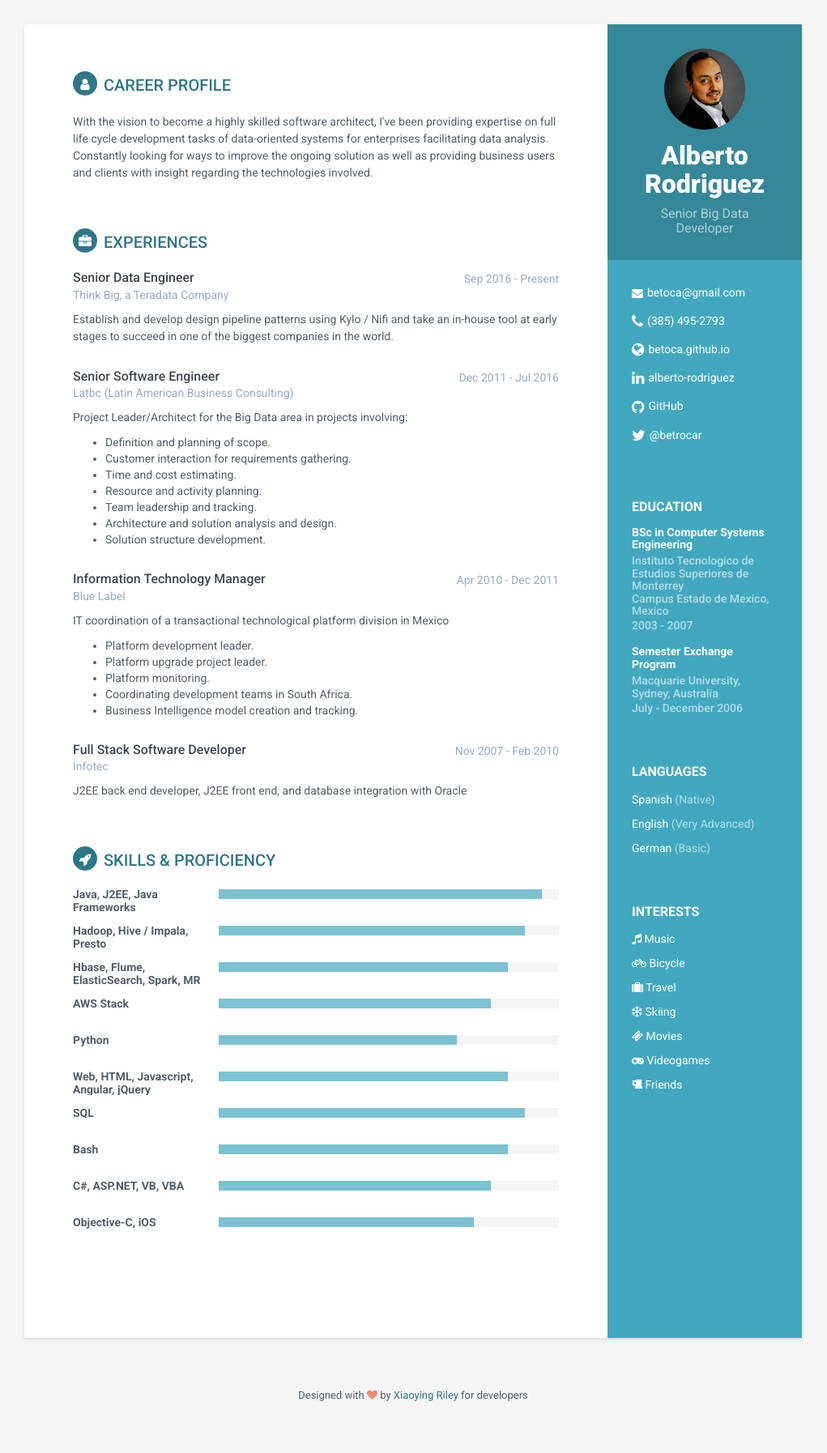
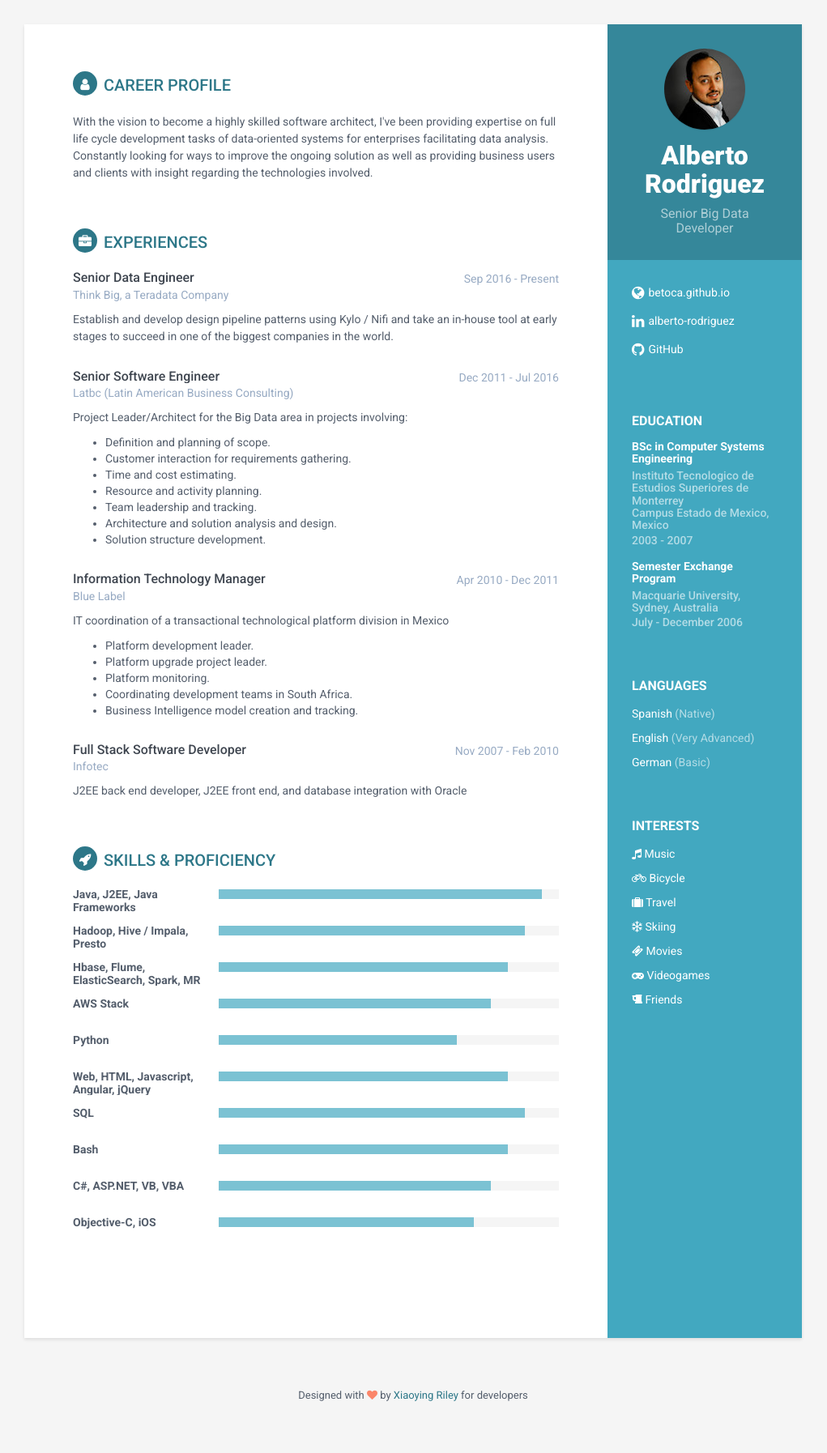
Before and after one commit to betoca/betoca.github.io, a Jekyll site: the page built from index.html, in a window 1280 px wide. Shown: the whole page at 81% size, without its empty margins (130-1151 px from the left). Built offline with Jekyll 4.4.1, drawn with Linux system fonts in a browser that asks for light colours; part of the change alters nothing that is shown.

Commit message:
Update _config.yml

```diff
--- a/_config.yml
+++ b/_config.yml
@@ -17,12 +17,12 @@ pic: profile.jpg  #place a 100x100 picture inside /assets/images/ folder and pro
 summary: "With the vision to become a highly skilled software architect, I've been providing expertise on full life cycle development tasks of data-oriented systems for enterprises facilitating data analysis. Constantly looking for ways to improve the ongoing solution as well as providing business users and clients with insight regarding the technologies involved."
 
 #sidebar links
-email: betoca@gmail.com
-phone: (385) 495-2793
+#email: betoca@gmail.com
+#phone: (385) 495-2793
 website: betoca.github.io #do not add http://
 linkedin: alberto-rodriguez
 github: betoca
-twitter: '@betrocar'
+#twitter: '@betrocar'
 #Update all the sections by editing the files inside _data folder.
 
 # Tracker
```
